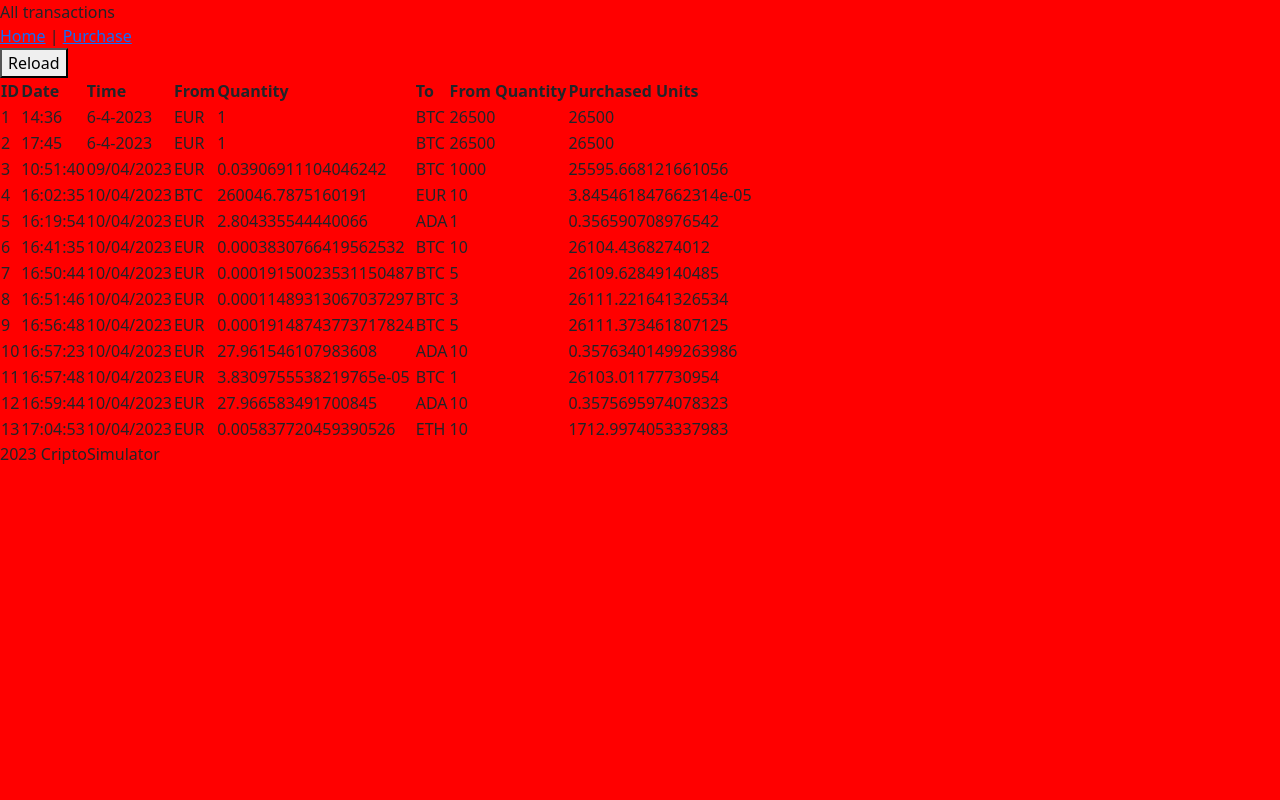
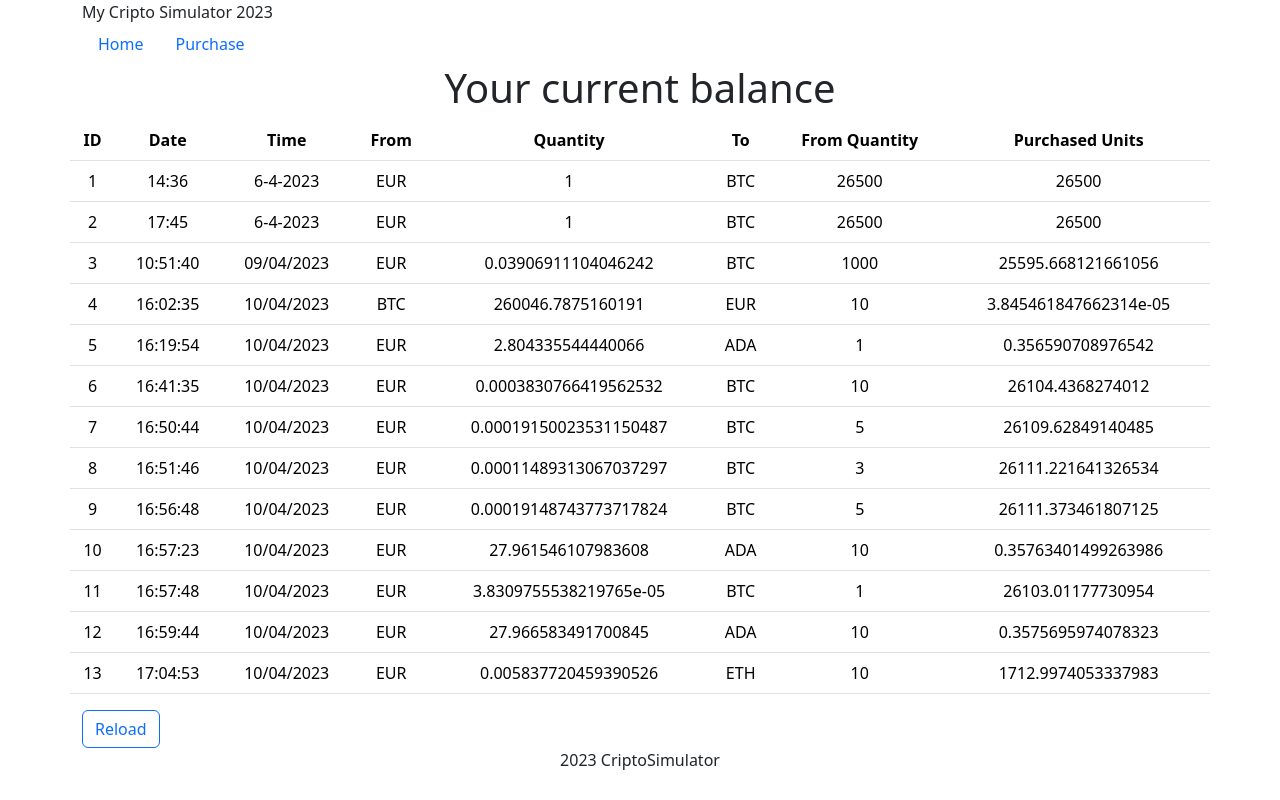
Before and after one commit to CarlosNauzet/CritpoSimulator, a Flask app: page / in a window 1280 px wide. Run offline with Flask 2, Linux system fonts and the light colour scheme; data comes from the database, SQL or seed files in the repository; both versions use the stored data as it was after the commit; some libraries are stand-ins or nearby versions.

Commit message:
feat: aplico CSS en pagina transactions y empiezo pagina status

```diff
--- a/models.py
+++ b/models.py
@@ -100,4 +100,60 @@ class Transactions:
         )
         return transactions
 
+    def get_transacions_from_with_origin_currency(self, currency):
+        db_manager = DBManager()
+        return db_manager.querySQL(
+            f"""
+
+            SELECT  _from, qty, _to, from_qty FROM transactions WHERE _from = "{currency}"
+
+            """
+        )
+
+    def get_transacions_from_with_dest_currency(self, currency):
+        db_manager = DBManager()
+        return db_manager.querySQL(
+            f"""
+
+            SELECT  _from, qty, _to, from_qty FROM transactions WHERE _to = "{currency}"
+
+            """
+        )
+
+
+class Status:
+
+    def get(self):
+        total_eur = self.get_currency_status('EUR')
+        all_currency = ['BTC','ETHC']
+
+        for currency in all_currency:
+            status = self.get_currency_status(currency)
+            total = 0
+
+
+        return total_eur - total
+
+    def get_currency_status(currency):
+
+        transactions = Transactions()
+        transactions_origin = transactions.get_transacions_from_with_origin_currency(
+            currency
+        )
+        transactions_dest = transactions.get_transacions_from_with_dest_currency(
+            currency
+        )
+
+        total_to_qty = sum([
+            transaction['qty']
+            for transaction in transactions_origin
+        ])
+
+        total_from_qty = sum([
+            transaction['from_qty']
+            for transaction in transactions_dest
+        ])
+
+        return total_to_qty - total_from_qty
+
     # purchase tiene los dadtos guardados desde controller purchase
--- a/static/css/styles.css
+++ b/static/css/styles.css
@@ -1,3 +1,2 @@
 body {
-  background-color: red;
 }
--- a/templates/components/footer.html
+++ b/templates/components/footer.html
@@ -1 +1,3 @@
-<footer class="pie-pagina">2023 CriptoSimulator</footer>
+<div class="container text-center">
+  <footer class="pie-pagina">2023 CriptoSimulator</footer>
+</div>
--- a/templates/components/header.html
+++ b/templates/components/header.html
@@ -1 +1,3 @@
-<header>All transactions</header>
+<div class="container">
+  <header>My Cripto Simulator 2023</header>
+</div>
--- a/templates/components/navbar.html
+++ b/templates/components/navbar.html
@@ -1,5 +1,10 @@
-<nav>
-  <a href="/">Home</a>
-  |
-  <a href="/purchase">Purchase</a>
+<nav class="container">
+  <ul class="nav">
+    <li class="nav-item">
+      <a class="nav-link" href="/">Home</a>
+    </li>
+    <li class="nav-item">
+      <a class="nav-link" href="/purchase">Purchase</a>
+    </li>
+  </ul>
 </nav>
--- a/templates/transactions/index.html
+++ b/templates/transactions/index.html
@@ -1,21 +1,27 @@
 {% extends 'base.html' %} {% block content %}
 
-<section class="section-transactions">
-  <button id="recharge-button">Reload</button>
-  <table class="paper">
+<div class="container text-center">
+  <h1>Your current balance</h1>
+</div>
+
+<div class="container text-center">
+  <div class="row">
+
+
+  <table class="table">
     <thead>
       <tr>
-        <th class="table-title">ID</th>
-        <th class="table-title">Date</th>
-        <th class="table-title">Time</th>
-        <th class="table-title">From</th>
-        <th class="table-title">Quantity</th>
-        <th class="table-title">To</th>
-        <th class="table-title">From Quantity</th>
-        <th class="table-title">Purchased Units</th>
+        <th>ID</th>
+        <th>Date</th>
+        <th>Time</th>
+        <th>From</th>
+        <th>Quantity</th>
+        <th>To</th>
+        <th>From Quantity</th>
+        <th>Purchased Units</th>
       </tr>
     </thead>
-    <tbody id="cuerpo-tabla">
+    <tbody>
       {% for transaction in transactions %}
       <tr>
         <td>{{transaction.id}}</td>
@@ -26,9 +32,18 @@
         <td>{{transaction._to}}</td>
         <td>{{transaction.from_qty}}</td>
         <td>{{transaction.pu}}</td>
-        {% endfor %}
       </tr>
+      {% endfor %}
     </tbody>
   </table>
+
+  </div>
+</div>
+<div class="container">
+<button class="btn btn-outline-primary">Reload</button>
+</div>
 </section>
+{% if request.args.get('fromPurchase') %}
+Purchase succesful!
+{% endif %}
 {% endblock content %}
--- a/views.py
+++ b/views.py
@@ -1,4 +1,4 @@
-from flask import Blueprint, render_template, request
+from flask import Blueprint, render_template, request, redirect
 from models import Purchase, CalculatePurchase, Transactions
 
 router = Blueprint('views', __name__)
@@ -44,7 +44,7 @@ def do_purchase():
     )
     purchase.save()
 
-    return "Compra realizada"
+    return redirect(f"/?fromPurchase=true", code=302)
 
 
 @router.route('/', methods=['GET'])
```
Also changed, not shown: data/data_transactions.db.
